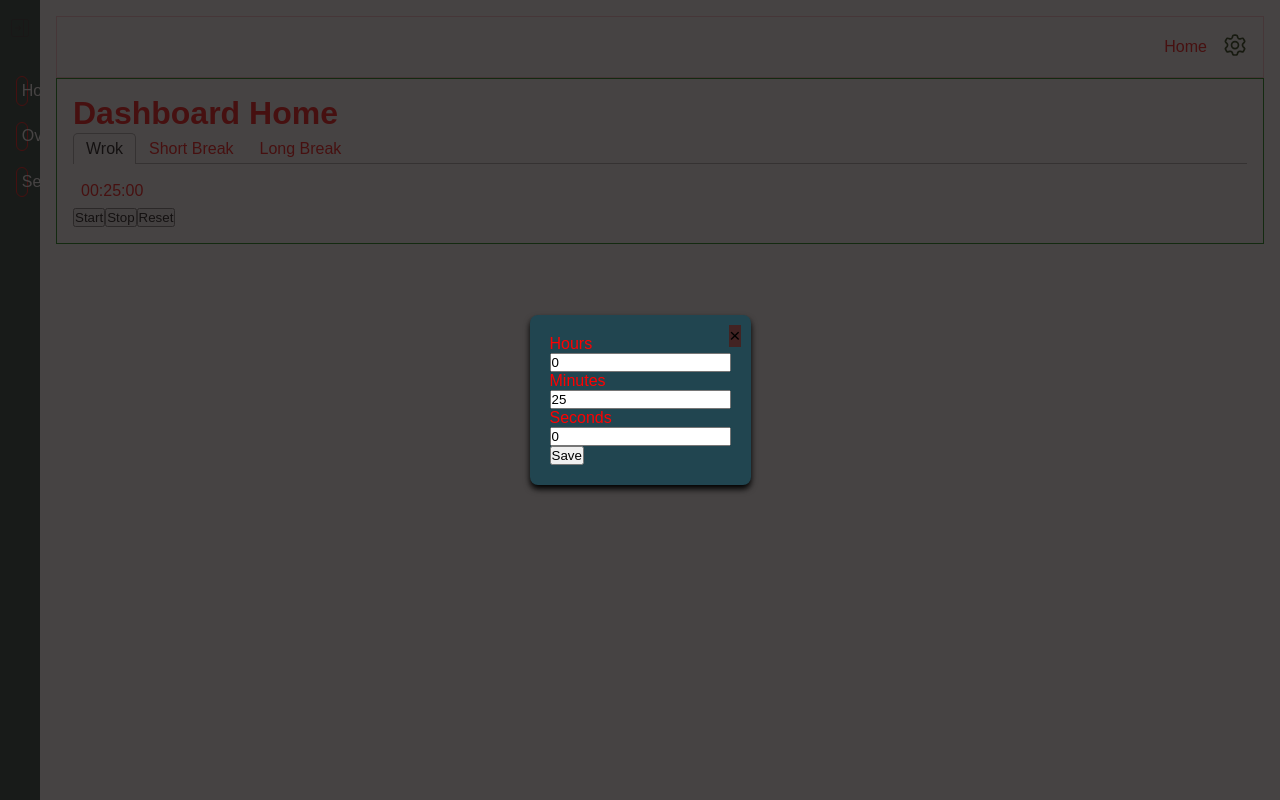
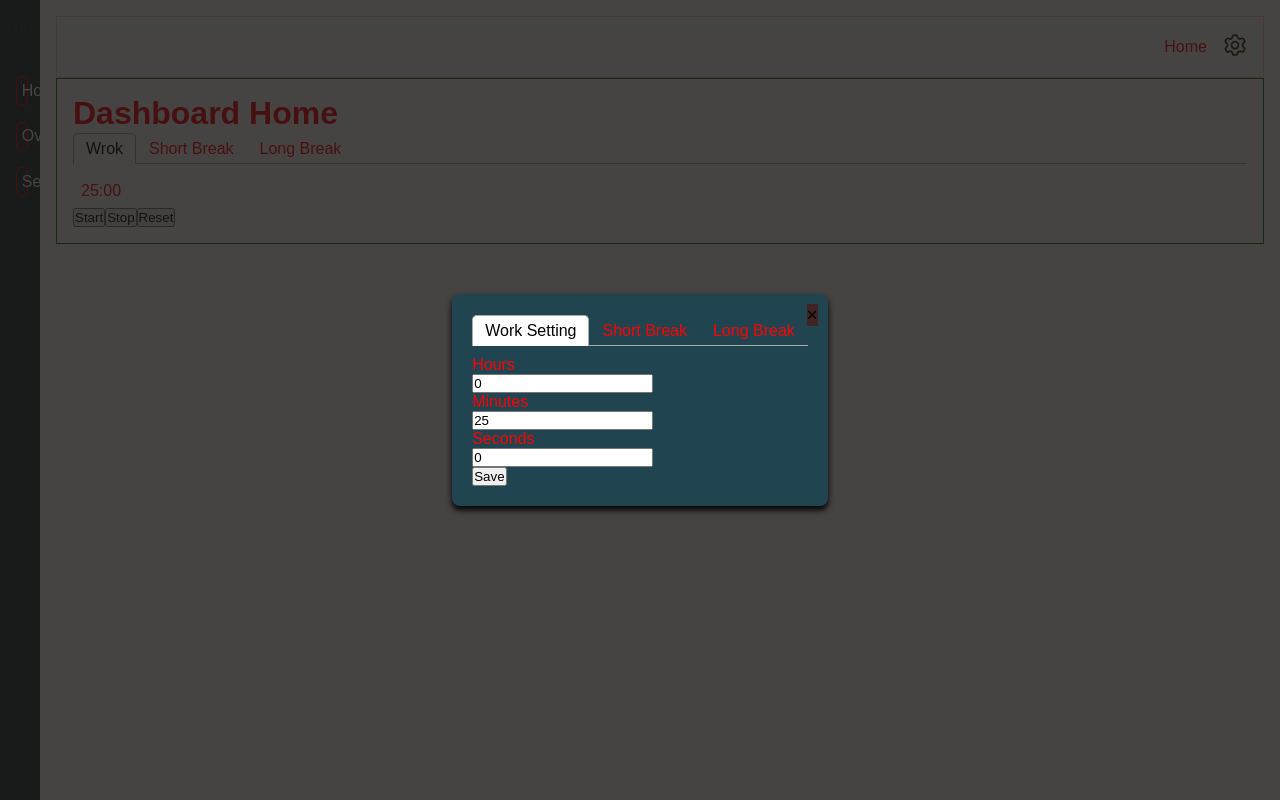
Before and after one commit to Anurag1096/pomodoro-timer, a Next.js app: page /dashboard in a window 1280 px wide. Both pictures are taken after a click on the item 1235 px from the left and 47 px from the top of the page. Built offline with nearby package versions, Linux system fonts and the light colour scheme.

Commit message:
wip: Adding tabs for global setting of work sessions

```diff
--- a/src/component/Setting/index.tsx
+++ b/src/component/Setting/index.tsx
@@ -1,78 +1,26 @@
-import { useAppDispatch, useAppSelector } from "@/store/hooks";
-import { setHours, setMinutes, setSeconds } from "@/store/slices/timerSlice";
-import { useState } from "react";
-import HOURS from "../Timer/Hours";
+import { Tabs,Tab,TabList,TabPanel } from "react-tabs";
+import WorkSetting from "./workSetting";
+
 
 const SettingComponent = () => {
-  const dispatch = useAppDispatch();
-  const {hours,minutes,seconds} =useAppSelector(state=>state.timer)
-  const [formState, setFormState] = useState({
-    Hours: hours,
-    Minutes:minutes,
-    Seconds:seconds,
-  });
-
-  const handleChange = (e: { target: { name: unknown; value: unknown } }) => {
-    const { name, value } = e.target;
-
-    setFormState((prev) => ({
-      ...prev,
-      [name]: value,
-    }));
-  };
 
 
-  const handleSubmit=(e:unknown)=>{
-     e.preventDefault();
-    dispatch(setHours(formState.Hours))
-    dispatch(setMinutes(formState.Minutes))
-    dispatch(setSeconds(formState.Seconds))
-  }
+
+
   return (
     <>
-      <form onSubmit={handleSubmit}>
-        <label htmlFor="hours">
-          Hours
-          <br />
-          <input
-            id="hours"
-            name="Hours"
-            type="number"
-            value={formState.Hours}
-            onChange={handleChange}
-          />
-        </label>
-        <div>
-        <label htmlFor="minutes">
-          Minutes
-          <br />
-          <input
-            id="minutes"
-            name="Minutes"
-            type="number"
-            value={formState.Minutes}
-            onChange={handleChange}
-          />
-        </label>
-        </div>
-        <div>
-            <label htmlFor="seconds">
-
-                Seconds<br/>
-                <input
-                id="seconds"
-                name="Seconds"
-                type="number"
-                value={formState.Seconds}
-                onChange={handleChange}
-                />
-            </label>
-        </div>
-
-        <button type="submit">Save</button>
-      </form>
+    <Tabs>
+      <TabList>
+        <Tab>Work Setting</Tab>
+        <Tab>Short Break</Tab>
+        <Tab>Long Break</Tab>
+      </TabList>
+      <TabPanel><WorkSetting/></TabPanel>
+    </Tabs>
     </>
   );
 };
 
-export default SettingComponent;
+
+
+export default SettingComponent
--- /dev/null
+++ b/src/component/Setting/workSetting.tsx
@@ -0,0 +1,77 @@
+import { useAppDispatch, useAppSelector } from "@/store/hooks";
+import { setHours, setMinutes, setSeconds } from "@/store/slices/timerSlice";
+import { useState } from "react";
+import HOURS from "../Timer/Hours";
+
+const WorkSetting = () => {
+  const dispatch = useAppDispatch();
+  const { hours, minutes, seconds } = useAppSelector((state) => state.timer);
+  const [formState, setFormState] = useState({
+    Hours: hours,
+    Minutes: minutes,
+    Seconds: seconds,
+  });
+
+  const handleChange = (e: { target: { name: unknown; value: unknown } }) => {
+    const { name, value } = e.target;
+
+    setFormState((prev) => ({
+      ...prev,
+      [name]: value,
+    }));
+  };
+
+  const handleSubmit = (e: unknown) => {
+    e.preventDefault();
+    dispatch(setHours(formState.Hours));
+    dispatch(setMinutes(formState.Minutes));
+    dispatch(setSeconds(formState.Seconds));
+  };
+  return (
+    <>
+      <form onSubmit={handleSubmit}>
+        <label htmlFor="hours">
+          Hours
+          <br />
+          <input
+            id="hours"
+            name="Hours"
+            type="number"
+            value={formState.Hours}
+            onChange={handleChange}
+          />
+        </label>
+        <div>
+          <label htmlFor="minutes">
+            Minutes
+            <br />
+            <input
+              id="minutes"
+              name="Minutes"
+              type="number"
+              value={formState.Minutes}
+              onChange={handleChange}
+            />
+          </label>
+        </div>
+        <div>
+          <label htmlFor="seconds">
+            Seconds
+            <br />
+            <input
+              id="seconds"
+              name="Seconds"
+              type="number"
+              value={formState.Seconds}
+              onChange={handleChange}
+            />
+          </label>
+        </div>
+
+        <button type="submit">Save</button>
+      </form>
+    </>
+  );
+};
+
+export default WorkSetting;
--- a/src/component/Timer/Hours.tsx
+++ b/src/component/Timer/Hours.tsx
@@ -1,12 +1,10 @@
-import React from 'react'
+import React from "react";
 
 type HoursProps = {
   Hours: number;
 };
-const HOURS = ({Hours}:HoursProps) => {
-  return (
-    <div>{`${Hours.toString().padStart(2,"0")}`}</div>
-  )
-}
+const HOURS = ({ Hours }: HoursProps) => {
+  return <div>{`${Hours ? Hours.toString().padStart(2, "0")+":" : ""}`}</div>;
+};
 
-export default HOURS
+export default HOURS;
--- a/src/component/Timer/index.tsx
+++ b/src/component/Timer/index.tsx
@@ -5,19 +5,27 @@ import HOURS from "./Hours";
 import MINUTES from "./Minutes";
 import SECONDS from "./Seconds";
 
-const Timer = ({ hours, minutes, seconds, isRunning, onStart, onStop, onReset }: TimerState) => {
+const Timer = ({
+  hours,
+  minutes,
+  seconds,
+  isRunning,
+  onStart,
+  onStop,
+  onReset,
+}: TimerState) => {
   // convert input props into milliseconds
   const totalDuration = useMemo(
     () => Math.max(0, hours * 3600000 + minutes * 60000 + seconds * 1000),
     [hours, minutes, seconds]
   );
-  const finishedRef=useRef(null)
+  const finishedRef = useRef(null);
   const pausedRef = useRef(totalDuration);
   const intervalRef = useRef<NodeJS.Timeout | null>(null);
   const [remainingMs, setRemainingMs] = useState<number>(totalDuration);
-  const playFinishedSound=()=>{
-    finishedRef.current.play()
-  }
+  const playFinishedSound = () => {
+    finishedRef.current.play();
+  };
   useEffect(() => {
     let timer: NodeJS.Timeout | undefined;
 
@@ -31,7 +39,7 @@ const Timer = ({ hours, minutes, seconds, isRunning, onStart, onStop, onReset }:
         setRemainingMs(remaining);
 
         if (remaining <= 0) {
-          playFinishedSound()
+          playFinishedSound();
           clearInterval(timer);
           intervalRef.current = null;
           pausedRef.current = totalDuration;
@@ -64,8 +72,8 @@ const Timer = ({ hours, minutes, seconds, isRunning, onStart, onStop, onReset }:
     }
     pausedRef.current = totalDuration;
     setRemainingMs(totalDuration);
-     // let parent also reset Redux state
-     onReset()
+    // let parent also reset Redux state
+    onReset();
   };
 
   const hh = Math.floor(remainingMs / 3600000);
@@ -75,11 +83,11 @@ const Timer = ({ hours, minutes, seconds, isRunning, onStart, onStop, onReset }:
   return (
     <>
       <div className={styles["timer-wrapper"]}>
-        <HOURS Hours={hh} />:
+        <HOURS Hours={hh} />
         <MINUTES Minutes={mm} />:
         <SECONDS Seconds={ss} />
       </div>
-      <audio ref={finishedRef} src={"/audio/finishSound.mp3"}/>
+      <audio ref={finishedRef} src={"/audio/finishSound.mp3"} />
       <button onClick={onStart}>Start</button>
       <button onClick={onStop}>Stop</button>
       <button onClick={handleReset}>Reset</button>
--- a/src/store/slices/timerSlice.ts
+++ b/src/store/slices/timerSlice.ts
@@ -5,13 +5,15 @@ interface TimerState{
     hours:number;
     minutes:number;
     seconds:number;
+    sessionCount:number;
 }
 
 
 const initialState : TimerState={
     hours:0,
     minutes:25,
-    seconds:0
+    seconds:0,
+    sessionCount:0
 }
 
 const timerSlice =createSlice({
@@ -27,6 +29,9 @@ const timerSlice =createSlice({
         setSeconds(state,action:PayloadAction<number>){
             state.seconds=action.payload;
         },
+        updateSessionCount(state){
+            state.sessionCount+=state.sessionCount;
+        },
         timerReset(state){
             state.hours=state.hours
             state.minutes=state.minutes
```
